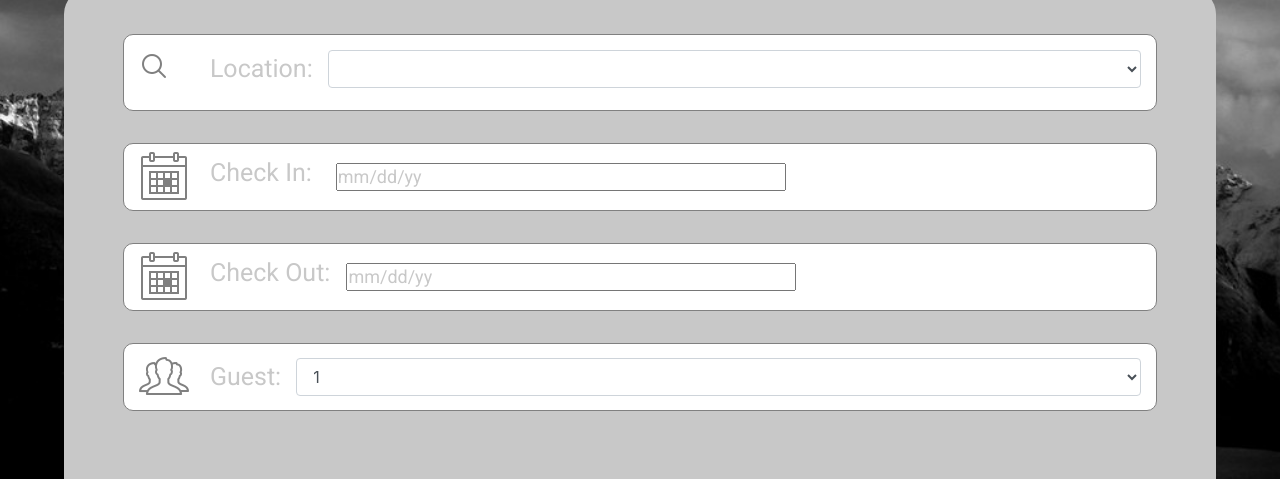
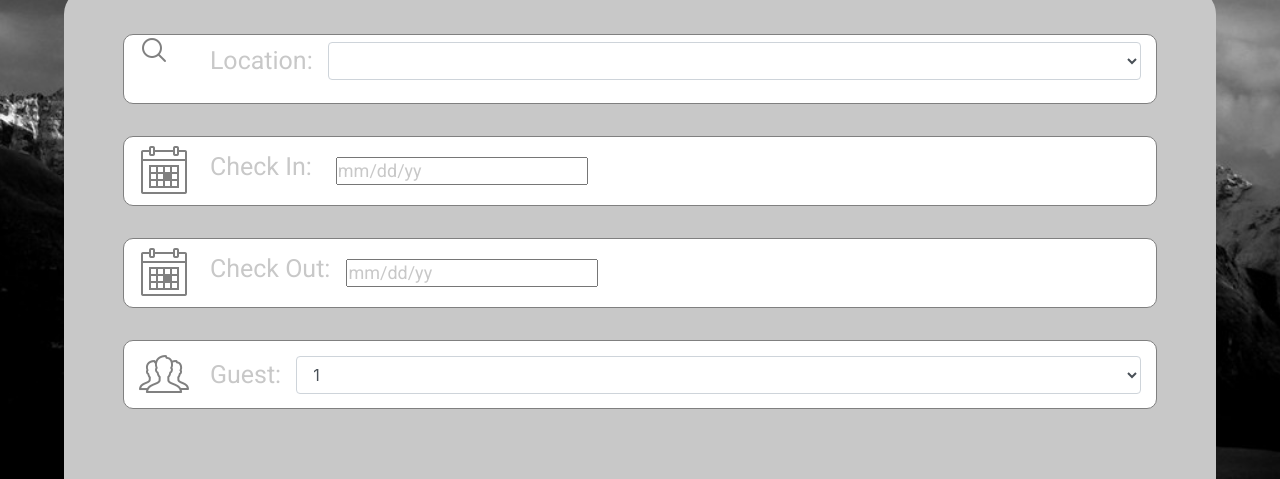
Before and after one commit to Katherineslove/2.2Resub, a plain HTML site: page home.html in a window 1280 px wide. Shown: the part 171-650 px from the top of the page. Drawn offline with nearby package versions, Linux system fonts and the light colour scheme; some packages are replaced by stand-ins of ours; a script that the page names is missing.

Commit message:
finished

```diff
--- a/css/style.css
+++ b/css/style.css
@@ -242,12 +242,6 @@ body{
   margin: 0 5%;
 }
 
-button, input {
-    overflow: visible;
-    /* border-radius: 5px; */
-    width: 450px;
-}
-
 .month {
   padding: 60px 25px;
   width: 100%;
--- a/home.html
+++ b/home.html
@@ -26,11 +26,11 @@
         <div id="sections">
 
             <div class="location row d-flex justify-content-center space-around">
-                <div class="col-1 mt-3">
+                <div class="col-1">
                   <img src="images/location.png" class="img-fluid" alt="location icon">
                 </div>
                 <div class="col-11">
-                  <div class="form-group row mt-2">
+                  <div class="form-group row">
                   <label class="col-form-label">Location:</label>
                       <div class="col d-flex align-items-center">
                         <select class="form-control" id="location" placeholder="Enter a location">
```
